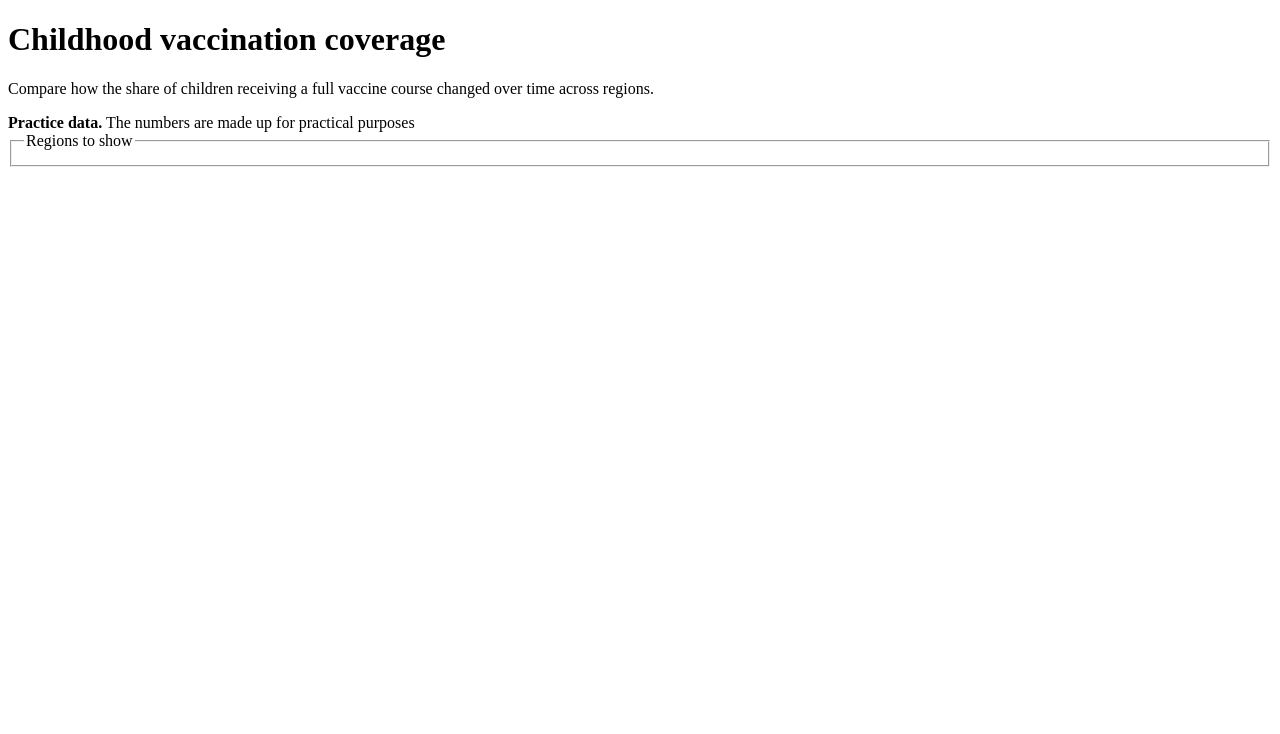
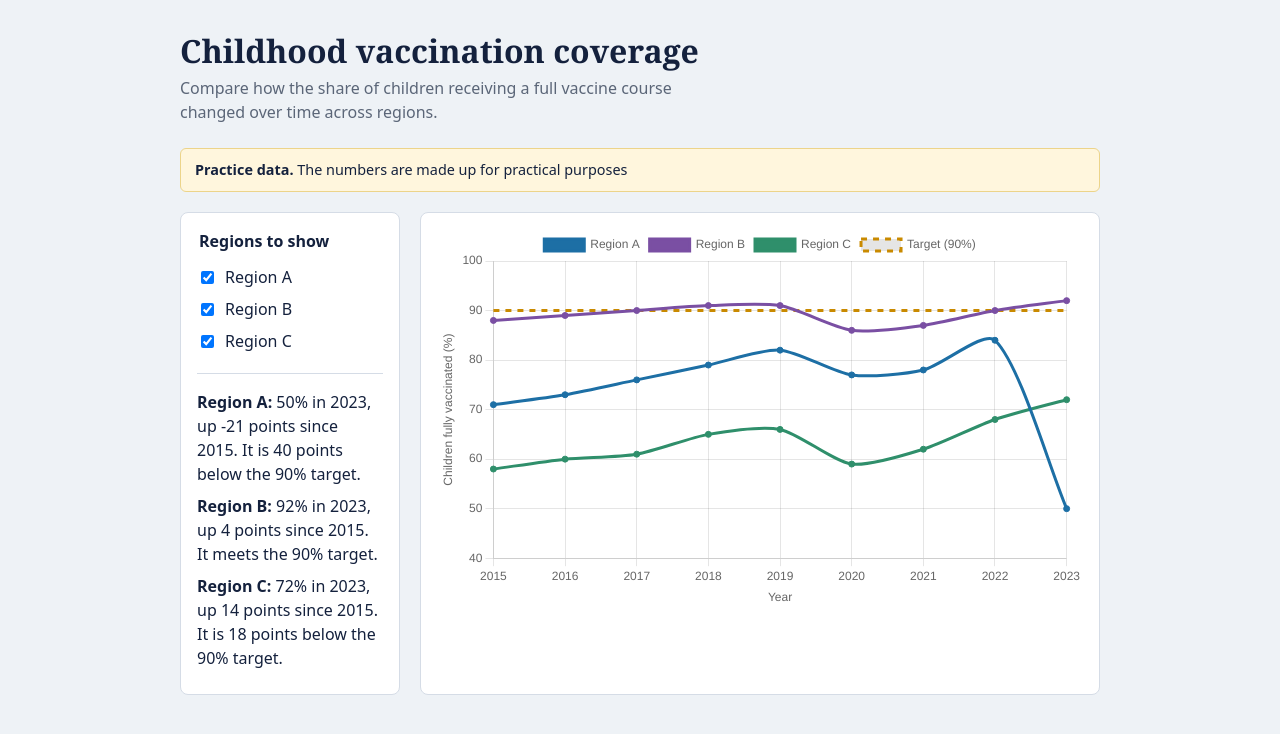
Before and after one commit to Debby-dawn/Childhood-Vaccination, a plain HTML site: page index.html in a window 1280 px wide. Drawn offline with nearby package versions, Linux system fonts and the light colour scheme.

Commit message:
Update index.html

```diff
--- a/index.html
+++ b/index.html
@@ -4,7 +4,7 @@
 <meta charset="utf-8">
 <meta name="viewport" content="width=device-width, initial-scale=1">
 <title>Vaccination Coverage Dashboard</title>
-<link rel="stylesheet" href="data.css">
+<link rel="stylesheet" href="style.css">
 </head>
 <body>
 <header>
@@ -27,6 +27,6 @@
 </main>
 
 <script src="https://cdnjs.cloudflare.com/ajax/libs/Chart.js/4.4.1/chart.umd.min.js"></script>
-<script src="data.js"></script>
+<script src="script.js"></script>
 </body>
 </html>
```
